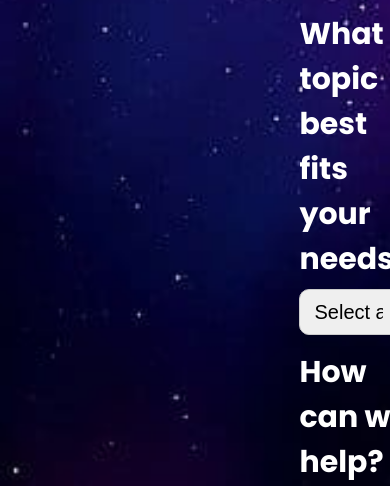
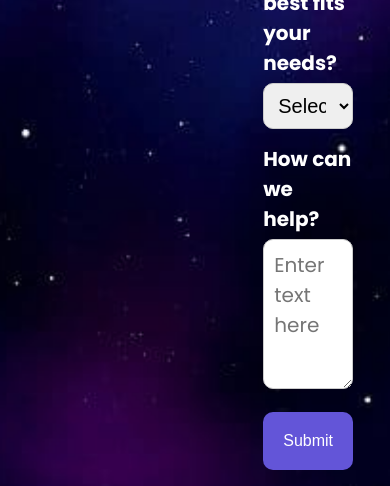
Before and after one commit to Tipzilla/Tipzilla.github.io, a plain HTML site: page contact.html in a window 390 px wide. Shown: the part 614-1100 px from the top of the page. Drawn offline with nearby package versions, Linux system fonts and the light colour scheme.

Commit message:
Update style.css
Added media query for contact form and contact button to be responsive to smaller screens.

```diff
--- a/css/style.css
+++ b/css/style.css
@@ -1242,6 +1242,16 @@ a {
     .nav-btn {
         display: none;
     }
+
+    /* Adjust contact form on smaller screens */
+    .contact-1 {
+        font-size: 20px;
+    }
+
+    /* Adjust contact button on smaller screens */
+    .contact-submit-button {
+        font-size: 16px;
+    }
 }
 
 /* Media query for screens with a maximum width of 1340px */
```
